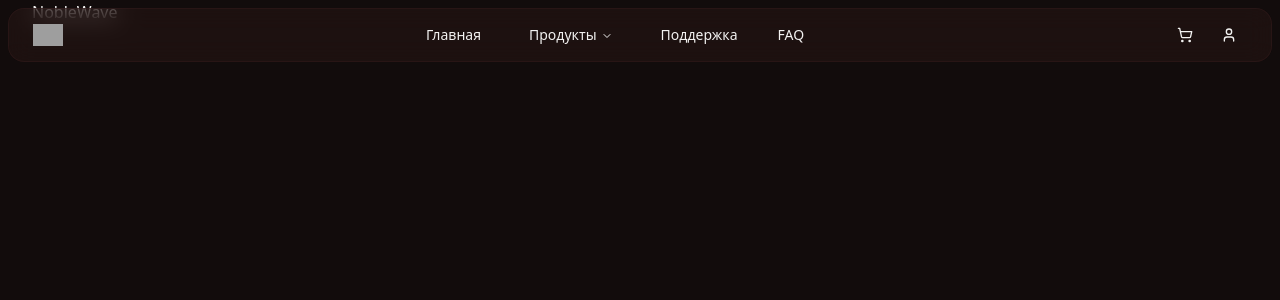
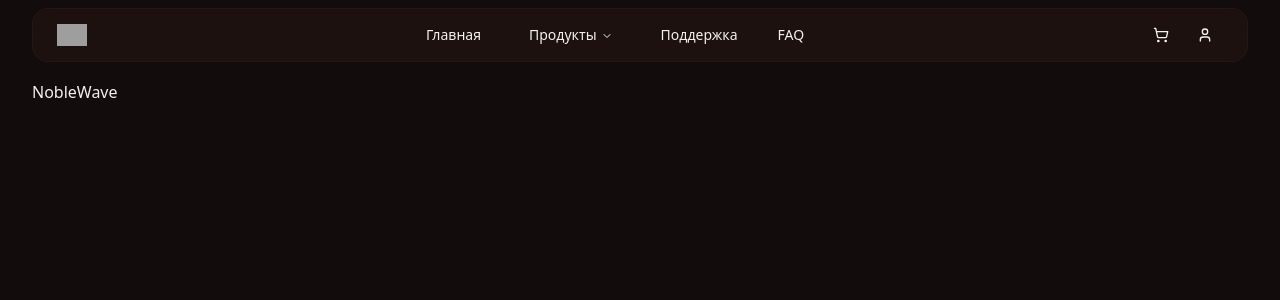
Before and after one commit to noblewave2025/noble-wave-frontend, a Next.js app: page / in a window 1280 px wide. Shown: the top 300 px of the page. Built offline with nearby package versions, Linux system fonts and the light colour scheme; grey boxes are pictures that could not be loaded.

Commit message:
header mobile & layout

```diff
--- a/app/layout.tsx
+++ b/app/layout.tsx
@@ -26,10 +26,10 @@ export default function RootLayout({
   return (
     <html lang="en">
       <body
-        className={`${geistSans.variable} ${geistMono.variable} relative px-2 antialiased sm:mx-6`}
+        className={`${geistSans.variable} ${geistMono.variable} relative px-2 antialiased md:px-8`}
       >
         <Header />
-        <main>{children}</main>
+        <main className="pt-20">{children}</main>
       </body>
     </html>
   );
--- a/components/header/Header.tsx
+++ b/components/header/Header.tsx
@@ -6,7 +6,7 @@ import { HeaderLogo } from './HeaderLogo';
 
 export const Header = () => {
   return (
-    <header className="bg-card/50 border-border/50 fixed right-2 left-2 my-2 flex items-center justify-between rounded-xl border px-6 py-2 backdrop-blur-md">
+    <header className="bg-card/50 border-border/50 fixed right-2 left-2 z-50 my-2 flex items-center justify-between rounded-xl border px-6 py-2 backdrop-blur-md md:right-8 md:left-8">
       <Button variant="ghost" className="block sm:hidden">
         <Menu />
       </Button>
```
